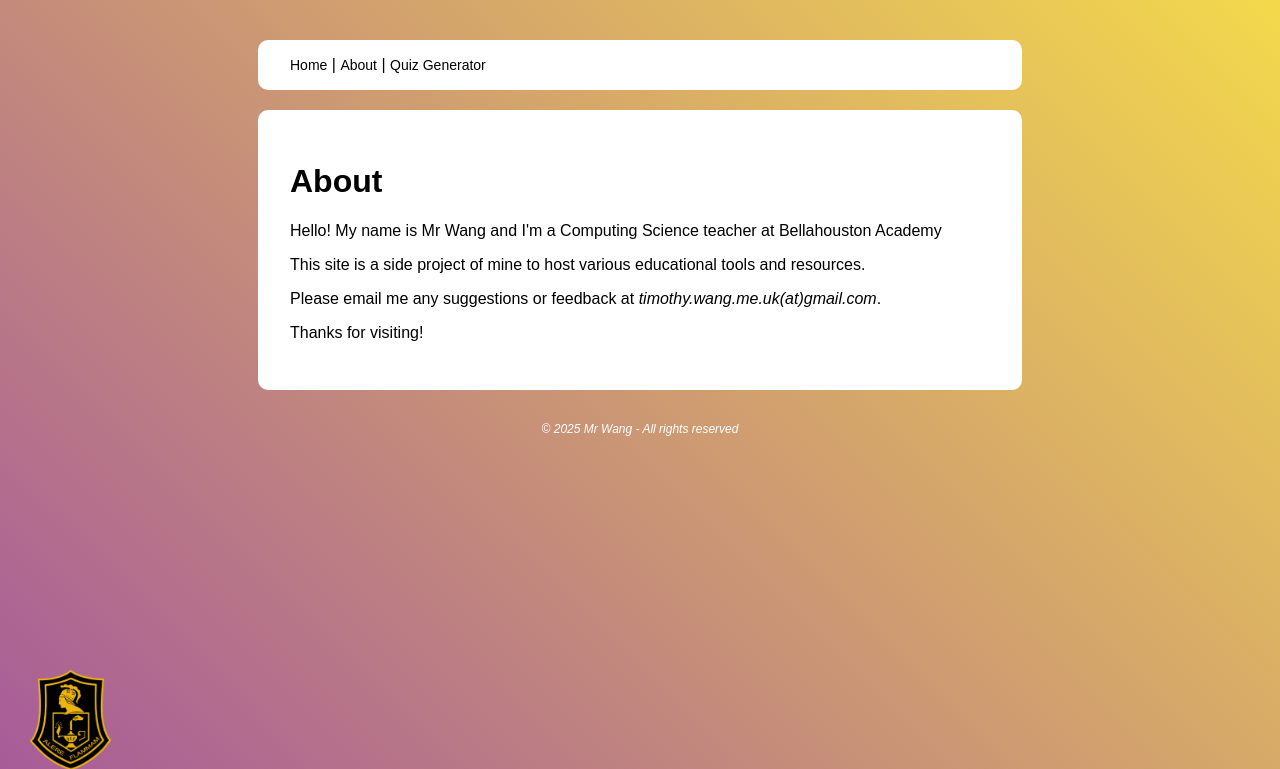
After one commit to timo-w/mrwang, a Django app: page /about in a window 1280 px wide. The commit adds this page. Shown: the top 769 px of the page. Run offline with Django 5.2, Linux system fonts and the light colour scheme.

Commit message:
Add about page, prep for render deployment

```diff
--- /dev/null
+++ b/app/templates/app/about.html
@@ -0,0 +1,13 @@
+{% extends "base.html" %}
+
+{% block title %}About{% endblock %}
+
+{% block content %}
+<div class="content">
+    <h1>About</h1>
+    <p>Hello! My name is Mr Wang and I&apos;m a Computing Science teacher at Bellahouston Academy</p>
+    <p>This site is a side project of mine to host various educational tools and resources.</p>
+    <p>Please email me any suggestions or feedback at <i>timothy.wang.me.uk(at)gmail.com</i>.
+    <p>Thanks for visiting!</p>
+</div>
+{% endblock %}
--- a/app/templates/app/quiz_gen.html
+++ b/app/templates/app/quiz_gen.html
@@ -51,5 +51,7 @@
     <button type="submit">Generate</button>
   </form>
 
+  <p>Click <a href="https://forms.office.com/" target="_blank">here</a> to open Microsoft Forms (opens in a new tab).</p>
+
 </div>
 {% endblock %}
--- a/app/templates/base.html
+++ b/app/templates/base.html
@@ -15,7 +15,8 @@
   <header>
     <nav>
       <a href="{% url 'index' %}">Home</a> |
-      <a href="{% url 'quiz_gen' %}">Quiz Generator</a> |
+      <a href="{% url 'about' %}">About</a> |
+      <a href="{% url 'quiz_gen' %}">Quiz Generator</a>
     </nav>
   </header>
 
--- a/app/urls.py
+++ b/app/urls.py
@@ -3,5 +3,6 @@ from . import views
 
 urlpatterns = [
     path("", views.index, name="index"),
+    path("about", views.about, name="about"),
     path("quiz_gen", views.quiz_gen, name="quiz_gen"),
 ]
--- a/app/views.py
+++ b/app/views.py
@@ -5,6 +5,10 @@ from .utils import generate_text, create_quiz_doc
 # Home page
 def index(request):
     return render(request, "app/index.html")
+
+# About page
+def about(request):
+    return render(request, "app/about.html")
 
 # Quiz generator page
 def quiz_gen(request):
--- a/requirements.txt
+++ b/requirements.txt
@@ -3,7 +3,9 @@ anyio==4.11.0
 asgiref==3.10.0
 certifi==2025.10.5
 distro==1.9.0
+dj-database-url==3.0.1
 Django==5.2.7
+gunicorn==23.0.0
 h11==0.16.0
 httpcore==1.0.9
 httpx==0.28.1
@@ -11,6 +13,8 @@ idna==3.11
 jiter==0.11.1
 lxml==6.0.2
 openai==2.6.1
+packaging==25.0
+psycopg2-binary==2.9.11
 pydantic==2.12.3
 pydantic_core==2.41.4
 python-docx==1.2.0
@@ -20,3 +24,4 @@ sqlparse==0.5.3
 tqdm==4.67.1
 typing-inspection==0.4.2
 typing_extensions==4.15.0
+whitenoise==6.11.0
```
Also changed, not shown: mrwang/settings.py (+11 -5 lines).
